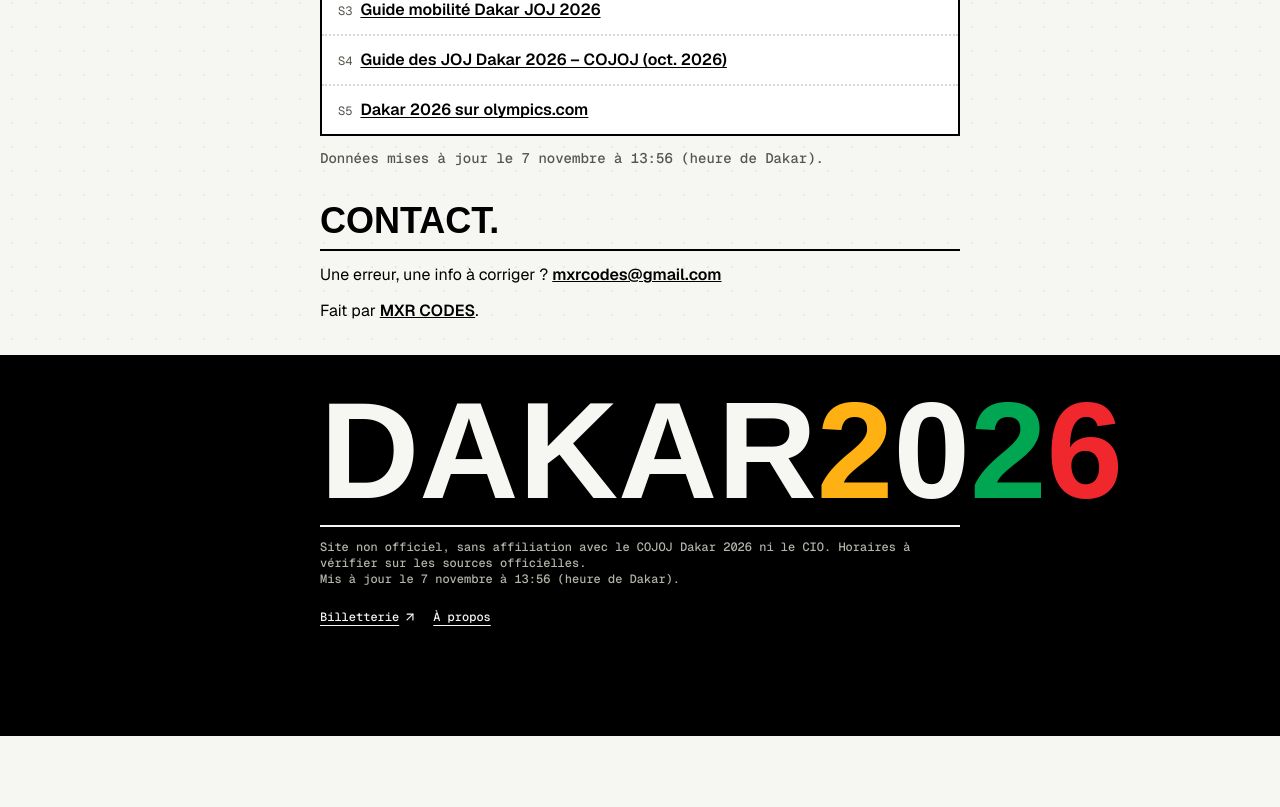
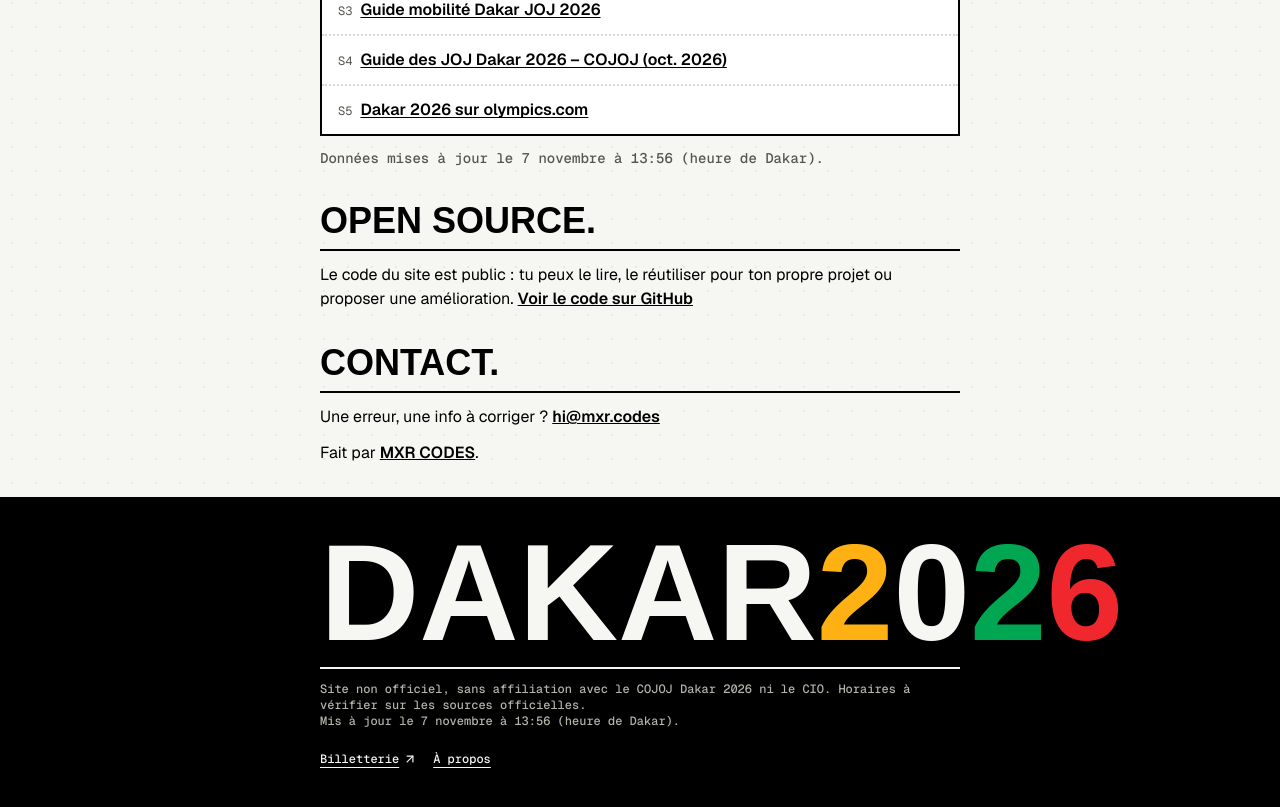
Before and after one commit to mamour-dx/guide-joj, a Next.js app: page /a-propos in a window 1280 px wide. Shown: the part 825-1632 px from the top of the page. Before the commit the page ends 1560 px from the top, so only its background shows below. Built offline with nearby package versions, Linux system fonts and the light colour scheme; no server answers; a web font is replaced by a local one.

Commit message:
À propos : section open source et contact hi@mxr.codes ; en-tête sans « Non officiel »

```diff
--- a/data/seed/sources.json
+++ b/data/seed/sources.json
@@ -86,5 +86,5 @@
     "sportsUrl": "https://www.olympics.com/fr/dakar-2026/sports",
     "refresh": "link-only"
   },
-  "userAgent": "JOJGuide-nonofficiel/1.0 (+contact: mxrcodes@gmail.com)"
+  "userAgent": "JOJGuide-nonofficiel/1.0 (+contact: hi@mxr.codes)"
 }
--- a/src/app/a-propos/page.tsx
+++ b/src/app/a-propos/page.tsx
@@ -49,6 +49,19 @@ export default function AboutPage() {
         <p className="eyebrow text-muted">Données mises à jour le {updatedAt(meta.generatedAt)} (heure de Dakar).</p>
       </section>
 
+      {site.repoUrl && (
+        <section className="mt-8 space-y-3">
+          <h2 className="display border-b-2 border-line pb-2 text-4xl">Open source.</h2>
+          <p>
+            Le code du site est public : tu peux le lire, le réutiliser pour ton propre projet ou proposer une
+            amélioration.{" "}
+            <a href={site.repoUrl} target="_blank" rel="noopener" className="font-semibold underline">
+              Voir le code sur GitHub
+            </a>
+          </p>
+        </section>
+      )}
+
       {(site.contact || site.channelUrl) && (
         <section className="mt-8 space-y-3">
           <h2 className="display border-b-2 border-line pb-2 text-4xl">Contact.</h2>
--- a/src/app/layout.tsx
+++ b/src/app/layout.tsx
@@ -48,7 +48,6 @@ export default function RootLayout({ children }: LayoutProps<"/">) {
             <Link href="/" aria-label={`${site.name} — accueil`} className="flex min-w-0 items-center">
               <span className="leading-none">
                 <span className="display block whitespace-nowrap text-[1.75rem]">JOJ Guide</span>
-                <span className="eyebrow block whitespace-nowrap text-xs text-muted">Non officiel</span>
               </span>
             </Link>
             <div className="flex items-center gap-2">
--- a/src/lib/site.ts
+++ b/src/lib/site.ts
@@ -7,7 +7,9 @@ export const site = {
   disclaimer:
     "Site non officiel, sans affiliation avec le COJOJ Dakar 2026 ni le CIO. Horaires à vérifier sur les sources officielles.",
   channelUrl: "https://www.youtube.com/@mxr_codes" as string | null,
-  contact: "mxrcodes@gmail.com" as string | null,
+  contact: "hi@mxr.codes" as string | null,
+  /** Code source public (open source). */
+  repoUrl: "https://github.com/mamour-dx/guide-joj" as string | null,
   /** Chaînes YouTube dont on signale le direct (bandeau « En direct »), par ordre de priorité :
    *  un seul direct affiché, le premier de la liste qui est en live. Ids de chaîne relevés sur
    *  youtube.com/@Olympics et youtube.com/@RTS2Sénégal-x1s. */
```
